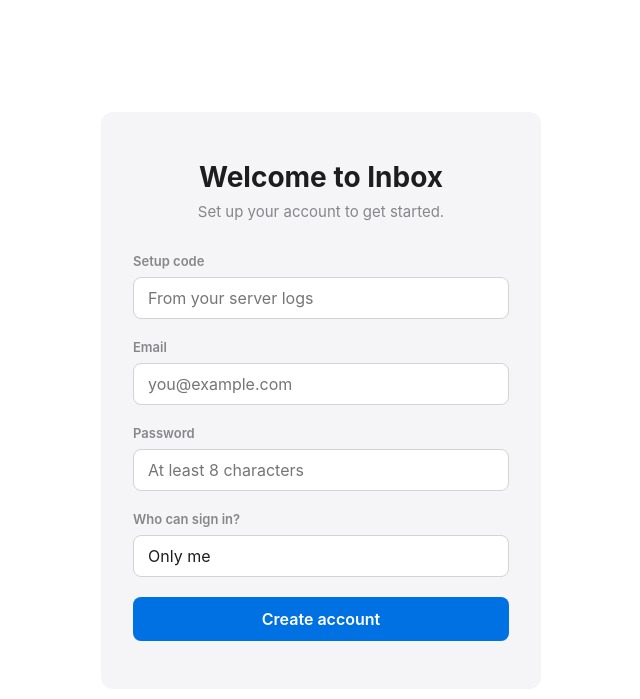
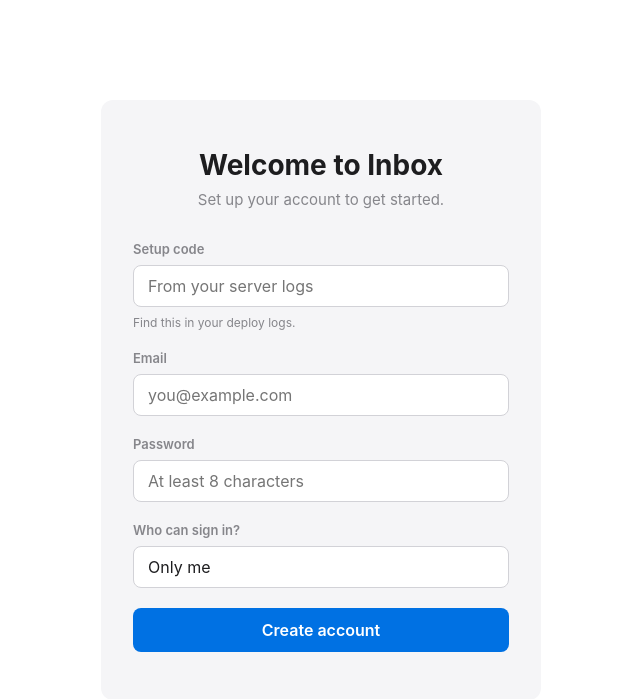
Before and after one commit to davidhariri/inbox, a Python web app: template inbox/templates/setup.html in a window 1280 px wide. Shown: the top 699 px of the page, without its empty margins (319-959 px from the left). Run offline with Jinja, Linux system fonts and the light colour scheme; the template is opened without the code that fills it, so the values that code supplies are empty.

Commit message:
Add hint below setup code input
Co-Authored-By: Claude Opus 4.6 <noreply@anthropic.com>

```diff
--- a/inbox/templates/setup.html
+++ b/inbox/templates/setup.html
@@ -134,6 +134,13 @@
 
         button:hover { background: var(--accent-hover); }
 
+        .hint {
+            color: var(--text-secondary);
+            font-size: 12px;
+            margin-top: calc(-1 * var(--space-sm));
+            margin-bottom: var(--space-md);
+        }
+
         .error {
             color: var(--error);
             font-size: 14px;
@@ -158,6 +165,7 @@
         <form hx-post="/setup" hx-target="#feedback" hx-swap="innerHTML">
             <label for="setup_code">Setup code</label>
             <input type="text" id="setup_code" name="setup_code" placeholder="From your server logs" required autocomplete="off">
+            <p class="hint">Find this in your deploy logs.</p>
 
             <label for="email">Email</label>
             <input type="email" id="email" name="email" placeholder="you@example.com" required>
```
